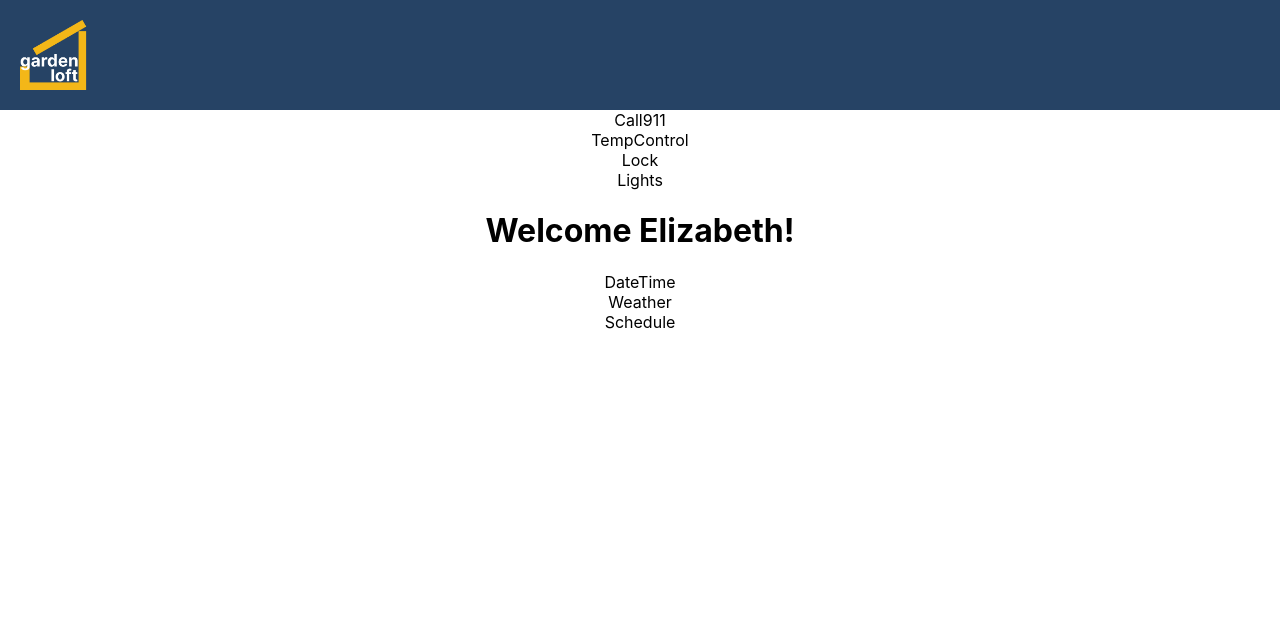
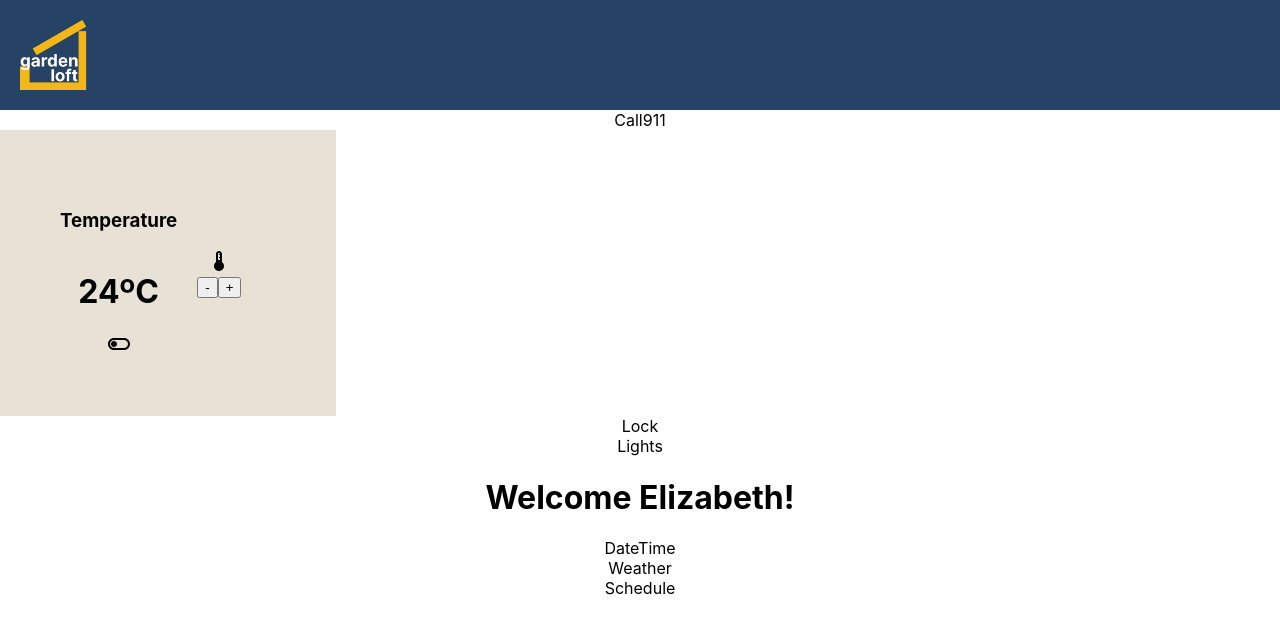
Before and after one commit to sallydough/garden-loft-app, a React (Create React App) app: page / in a window 1280 px wide. Shown: the top 634 px of the page. Built offline with nearby package versions, Linux system fonts and the light colour scheme.

Commit message:
created temp control

```diff
--- a/package.json
+++ b/package.json
@@ -3,6 +3,10 @@
   "version": "0.1.0",
   "private": true,
   "dependencies": {
+    "@emotion/react": "^11.11.1",
+    "@emotion/styled": "^11.11.0",
+    "@mui/icons-material": "^5.14.16",
+    "@mui/material": "^5.14.17",
     "@testing-library/jest-dom": "^5.17.0",
     "@testing-library/react": "^13.4.0",
     "@testing-library/user-event": "^13.5.0",
--- a/src/components/TempControl/TempControl.js
+++ b/src/components/TempControl/TempControl.js
@@ -1,10 +1,37 @@
-import React from 'react'
-import './tempControl.css'
+import React from "react";
+import "./tempControl.css";
+import ToggleOffOutlinedIcon from "@mui/icons-material/ToggleOffOutlined";
+import ToggleOnOutlinedIcon from "@mui/icons-material/ToggleOnOutlined";
+import DeviceThermostatIcon from '@mui/icons-material/DeviceThermostat';
+
+const styles = {
+
+  largeIcon: {
+    width: 80,
+    height: 60,
+  },
+
+};
 
 const TempControl = () => {
   return (
-    <div>TempControl</div>
-  )
-}
+    <div className="temp-container">
+      <div className="temp-control">
+        <h3>Temperature</h3>
+        <h1>24&#186;C</h1>
+        <ToggleOffOutlinedIcon />
+      </div>
+      <div className="img-settings-container">
+      <div className="temp-image">
+        <DeviceThermostatIcon  />
+      </div>
+      <div className="temp-settings">
+        <button>-</button>
+        <button>+</button>
+      </div>
+      </div>
+    </div>
+  );
+};
 
-export default TempControl
+export default TempControl;
--- a/src/components/TempControl/tempControl.css
+++ b/src/components/TempControl/tempControl.css
@@ -0,0 +1,25 @@
+.temp-container {
+  display: flex;
+  flex-direction: row;
+  align-items: center;
+  background-color: rgb(232, 225, 213);
+padding: 40px;
+  width: 20%;
+}
+
+.temp-control {
+  display: flex;
+  flex-direction: column;
+  align-items: center;
+  padding: 20px;
+}
+
+.img-setting-container {
+  display: flex;
+  flex-direction: column;
+}
+
+.temp-settings {
+  display: flex;
+  flex-direction: row;
+}
```
Also changed, not shown: 1 other file (tests, documents, lock files or other folders).
